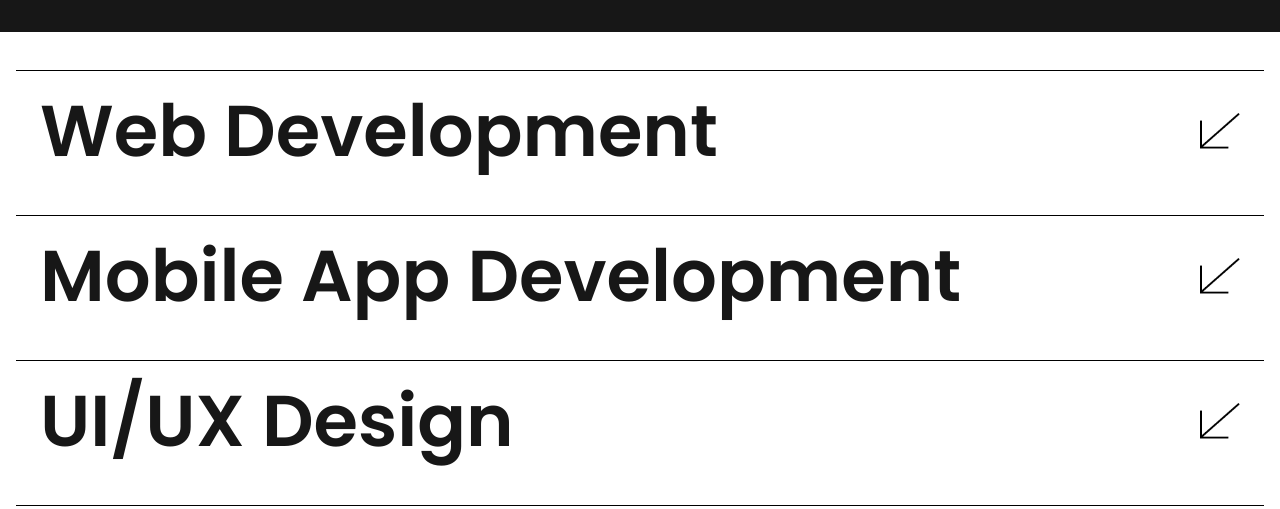
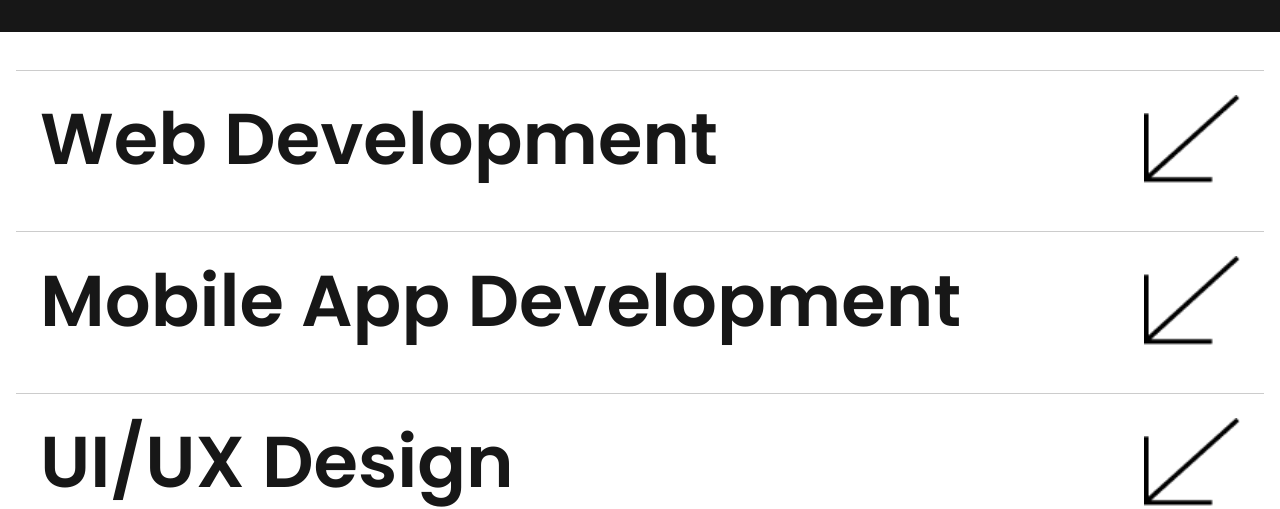
Before and after one commit to Light0777/LandingPage, a Next.js app: page / in a window 1280 px wide. Shown: the part 1568-2077 px from the top of the page. Built offline with nearby package versions, Linux system fonts and the light colour scheme.

Commit message:
gsap animation

```diff
--- a/app/components/navbar.tsx
+++ b/app/components/navbar.tsx
@@ -198,7 +198,7 @@ export default function Navbar() {
                 {/* Chat Messages */}
                 <div className="flex-1 p-4 md:p-6 overflow-y-auto flex flex-col gap-4 min-h-0">
                     {/* Gradient Welcome Message */}
-                    <div className="w-full h-auto min-h-30 sm:h-70 relative bg-[url('/gradient.jpg')] bg-cover bg-center rounded-xl md:rounded-2xl shadow-lg">
+                    <div className="w-full h-auto min-h-50 sm:h-70 relative bg-[url('/gradient.jpg')] bg-cover bg-center rounded-xl md:rounded-2xl shadow-lg">
                         <div className="absolute bottom-0 left-0 p-4 md:p-6">
                             <p className="text-white text-2xl sm:text-3xl md:text-7xl font-bold drop-shadow-md tracking-tighter">
                                 Hello!
--- a/app/components/service.tsx
+++ b/app/components/service.tsx
@@ -1,12 +1,21 @@
 // app/services/page.tsx
 "use client";
 
-import { useState } from "react";
+import { useState, useRef, useEffect } from "react";
 import Image from "next/image";
+import { CircleSmall } from "lucide-react";
+import { gsap } from "gsap";
+import { ScrollTrigger } from "gsap/ScrollTrigger";
+
+// Register ScrollTrigger plugin
+gsap.registerPlugin(ScrollTrigger);
 
 interface ServiceItem {
     question: string;
-    answer: string;
+    answer: {
+        text: string;
+        points: string[];
+    };
     image?: {
         src: string;
         alt: string;
@@ -16,22 +25,123 @@ interface ServiceItem {
 export default function ServicesPage() {
     const [openIndex, setOpenIndex] = useState<number | null>(null);
 
+    // Refs for animations
+    const pageRef = useRef<HTMLDivElement>(null);
+    const titleRef = useRef<HTMLHeadingElement>(null);
+    const serviceRefs = useRef<(HTMLDivElement | null)[]>([]);
+
     const toggleFAQ = (index: number) => {
         setOpenIndex(openIndex === index ? null : index);
+
+        // Animate the expanded content
+        if (openIndex !== index) {
+            const content = document.getElementById(`service-content-${index}`);
+            if (content) {
+                gsap.fromTo(content,
+                    { opacity: 0, y: 20 },
+                    { opacity: 1, y: 0, duration: 0.6, ease: "power2.out" }
+                );
+            }
+        }
     };
+
+    // Initialize animations
+    useEffect(() => {
+        // Make sure everything is visible first
+        gsap.set([titleRef.current, ...serviceRefs.current.filter(Boolean)], {
+            opacity: 1,
+            y: 0
+        });
+
+        const ctx = gsap.context(() => {
+            // Fade in title from below
+            gsap.from(titleRef.current, {
+                scrollTrigger: {
+                    trigger: titleRef.current,
+                    start: "top 80%",
+                    end: "bottom 20%",
+                    toggleActions: "play none none none"
+                },
+                y: 50,
+                opacity: 0,
+                duration: 1,
+                ease: "power2.out"
+            });
+
+            // Animate each service item on scroll
+            serviceRefs.current.forEach((ref, index) => {
+                if (!ref) return;
+
+                gsap.from(ref, {
+                    scrollTrigger: {
+                        trigger: ref,
+                        start: "top 85%",
+                        end: "bottom 20%",
+                        toggleActions: "play none none none"
+                    },
+                    y: 60,
+                    opacity: 0,
+                    duration: 0.8,
+                    delay: index * 0.1,
+                    ease: "power2.out"
+                });
+            });
+
+        }, pageRef);
+
+        return () => ctx.revert();
+    }, []);
 
     const services: ServiceItem[] = [
         {
             question: "Web Development",
-            answer: "We build modern, responsive websites using the latest technologies like React, Next.js, and TailwindCSS. Our sites are optimized for performance, SEO, and user experience. From simple landing pages to complex web applications, we deliver scalable solutions that grow with your business.",
+            answer: {
+                text: "We build modern, responsive websites using the latest technologies optimized for performance, SEO, and user experience.",
+                points: [
+                    "React.js",
+                    "Next.js",
+                    "Vue.js",
+                    "Nuxt.js",
+                    "Angular",
+                    "Svelte",
+                    "TypeScript",
+                    "JavaScript",
+                    "TailwindCSS",
+                    "CSS/SCSS",
+                    "HTML5",
+                    "Redux",
+                    "Zustand",
+                    "Framer",
+                    "GSAP",
+                    "Three.js",
+                    "Shadcn UI",
+                    "Material UI",
+                    "Chakra UI",
+                    "Radix UI",
+                    "Storybook",
+                    "Vite",
+                    "Webpack",
+                    "PWA"
+                ]
+            },
             image: {
-                src: "https://images.unsplash.com/photo-1581291518633-83b4ebd1d83e?w=800&auto=format&fit=crop",
+                src: "/webdev.png",
                 alt: "Web Development"
             }
         },
         {
             question: "Mobile App Development",
-            answer: "Native and cross-platform mobile applications for iOS and Android. We use React Native and Flutter to deliver high-quality apps with smooth performance and beautiful interfaces. Your users will love the experience across all devices.",
+            answer: {
+                text: "Native and cross-platform mobile applications for iOS and Android. We use React Native and Flutter to deliver high-quality apps with smooth performance and beautiful interfaces.",
+                points: [
+                    "React Native",
+                    "Flutter",
+                    "Swift",
+                    "Kotlin",
+                    "iOS & Android",
+                    "Expo"
+                ]
+            },
             image: {
                 src: "https://images.unsplash.com/photo-1512941937669-90a1b58e7e9c?w=800&auto=format&fit=crop",
                 alt: "Mobile App Development"
@@ -39,7 +149,17 @@ export default function ServicesPage() {
         },
         {
             question: "UI/UX Design",
-            answer: "User-centered design that focuses on creating intuitive, beautiful interfaces. We handle everything from wireframes to high-fidelity prototypes, ensuring your product is not only visually stunning but also a joy to use.",
+            answer: {
+                text: "User-centered design that focuses on creating intuitive, beautiful interfaces. We handle everything from wireframes to high-fidelity prototypes.",
+                points: [
+                    "Wireframes",
+                    "Prototypes",
+                    "User Research",
+                    "UI Design",
+                    "UX Strategy",
+                    "Design Systems"
+                ]
+            },
             image: {
                 src: "https://images.unsplash.com/photo-1561070791-2526d30994b5?w=800&auto=format&fit=crop",
                 alt: "UI/UX Design"
@@ -47,7 +167,17 @@ export default function ServicesPage() {
         },
         {
             question: "Digital Marketing",
-            answer: "Comprehensive digital marketing strategies including SEO, social media, and content marketing to help your business grow online. We analyze data and optimize campaigns to maximize your ROI.",
+            answer: {
+                text: "Comprehensive digital marketing strategies including SEO, social media, and content marketing to help your business grow online.",
+                points: [
+                    "SEO",
+                    "Social Media",
+                    "Content Marketing",
+                    "Email Campaigns",
+                    "Analytics",
+                    "PPC Advertising"
+                ]
+            },
             image: {
                 src: "https://images.unsplash.com/photo-1533750516457-a7f992034fec?w=800&auto=format&fit=crop",
                 alt: "Digital Marketing"
@@ -55,7 +185,17 @@ export default function ServicesPage() {
         },
         {
             question: "Cloud Services",
-            answer: "Scalable cloud solutions on AWS, Google Cloud, and Azure. We help you migrate, manage, and optimize your infrastructure for better performance, security, and cost efficiency.",
+            answer: {
+                text: "Scalable cloud solutions on AWS, Google Cloud, and Azure. We help you migrate, manage, and optimize your infrastructure.",
+                points: [
+                    "AWS",
+                    "Google Cloud",
+                    "Azure",
+                    "Docker",
+                    "Kubernetes",
+                    "Cloud Migration"
+                ]
+            },
             image: {
                 src: "https://images.unsplash.com/photo-1451187580459-43490279c0fa?w=800&auto=format&fit=crop",
                 alt: "Cloud Services"
@@ -63,7 +203,17 @@ export default function ServicesPage() {
         },
         {
             question: "AI & Machine Learning",
-            answer: "Custom AI solutions including chatbots, recommendation engines, and predictive analytics to give your business a competitive edge. We turn your data into actionable insights.",
+            answer: {
+                text: "Custom AI solutions including chatbots, recommendation engines, and predictive analytics to give your business a competitive edge.",
+                points: [
+                    "Chatbots",
+                    "Recommendation Engines",
+                    "Predictive Analytics",
+                    "OpenAI",
+                    "LangChain",
+                    "TensorFlow"
+                ]
+            },
             image: {
                 src: "https://images.unsplash.com/photo-1555255707-c07966088b7b?w=800&auto=format&fit=crop",
                 alt: "AI & Machine Learning"
@@ -72,10 +222,13 @@ export default function ServicesPage() {
     ];
 
     return (
-        <main className="min-h-screen relative">
+        <main ref={pageRef} className="min-h-screen relative overflow-x-hidden bg-white">
             {/* Main content */}
             <div className="relative z-10 mx-auto px-4 py-16 md:py-24">
-                <h1 className="text-7xl md:text-8xl lg:text-9xl font-thin tracking-tighter mb-16">
+                <h1
+                    ref={titleRef}
+                    className="text-7xl md:text-8xl lg:text-9xl font-thin tracking-tighter mb-16"
+                >
                     Services
                 </h1>
 
@@ -83,63 +236,86 @@ export default function ServicesPage() {
                     {services.map((service, index) => (
                         <div
                             key={index}
-                            className="group border-t border-black"
+                            ref={el => { serviceRefs.current[index] = el; }}
+                            className="group border-t border-black/20"
                         >
                             <button
                                 onClick={() => toggleFAQ(index)}
-                                className="w-full px-6 py-6 text-left flex justify-between items-center gap-0 transition-all duration-200"
+                                className="w-full px-4 sm:px-6 py-6 text-left flex justify-between items-center gap-4 transition-all duration-200 hover:bg-gray-50/50"
                                 aria-expanded={openIndex === index}
                             >
-                                <span className="text-xl md:text-7xl font-semibold">
+                                <span className="text-2xl sm:text-4xl md:text-5xl lg:text-7xl font-semibold">
                                     {service.question}
                                 </span>
                                 <span
-                                    className={`text-gray-400 dark:text-gray-500 transform transition-all duration-300 text-sm rounded-full w-10 h-10 flex items-center justify-center ${openIndex === index ? "-rotate-50" : ""
-                                        }`}
+                                    className={`transform transition-all duration-300 flex items-center justify-center ${
+                                        openIndex === index ? "rotate-180" : ""
+                                    }`}
                                 >
                                     <img
                                         src="/arrow.png"
                                         alt="arrow"
-                                        className="w-10 sm:w-24 h-auto"
+                                        className="w-8 sm:w-12 md:w-16 lg:w-24 h-auto"
                                     />
                                 </span>
                             </button>
 
                             <div
-                                className={`transition-all duration-500 ease-in-out ${openIndex === index ? "max-h-150 opacity-100" : "max-h-0 opacity-0"
-                                    } overflow-hidden`}
+                                id={`service-content-${index}`}
+                                className={`transition-all duration-500 ease-in-out ${
+                                    openIndex === index ? "max-h-500 opacity-100" : "max-h-0 opacity-0"
+                                } overflow-hidden`}
                             >
-                                <div className="px-6 space-y-4 grid sm:flex">
-                                    <div className=" pt-4">
-                                        <p className=" leading-relaxed">
-                                            {service.answer}
-                                        </p>
-                                    </div>
-
+                                <div className="px-4 sm:px-6 pb-6 space-y-6 md:space-y-0 md:flex md:gap-8 lg:gap-12 xl:gap-16 md:items-start">
+                                    {/* Image */}
                                     {service.image && (
-                                        <div className="relative w-full h-120 rounded-lg overflow-hidden">
+                                        <div
+                                            className="service-image relative w-full md:w-80 lg:w-96 xl:w-125 2xl:w-150 h-64 md:h-56 lg:h-64 xl:h-80 2xl:h-96 shrink-0 rounded-2xl overflow-hidden cursor-pointer"
+                                        >
                                             <Image
                                                 src={service.image.src}
                                                 alt={service.image.alt}
                                                 fill
-                                                className="object-cover transform group-hover:scale-105 transition-transform duration-500"
-                                                sizes="(max-width: 768px) 100vw, (max-width: 1200px) 50vw, 33vw"
+                                                className="object-cover"
+                                                sizes="(max-width: 768px) 100vw, 500px"
                                             />
                                         </div>
                                     )}
+
+                                    {/* Text */}
+                                    <div className="flex-1">
+                                        <p className="text-lg sm:text-xl md:text-2xl leading-relaxed font-medium mb-4">
+                                            {service.answer.text}
+                                        </p>
+                                        <p className="text-base sm:text-lg md:text-xl font-medium mb-3">
+                                            Technologies we trust in:
+                                        </p>
+
+                                        {/* Responsive grid for points */}
+                                        <div className="grid grid-cols-2 sm:grid-cols-3 lg:grid-cols-2 xl:grid-cols-3 gap-2 sm:gap-3">
+                                            {service.answer.points.map((point, i) => (
+                                                <div
+                                                    key={i}
+                                                    className="flex items-start gap-2 text-sm sm:text-base md:text-lg"
+                                                >
+                                                    <span className="text-black mt-1 shrink-0">
+                                                        <CircleSmall strokeWidth={1} fill="black" size={14} />
+                                                    </span>
+                                                    <span className="font-light leading-tight">{point}</span>
+                                                </div>
+                                            ))}
+                                        </div>
+                                    </div>
                                 </div>
                             </div>
                         </div>
                     ))}
                 </div>
-
-                {/* Contact section */}
-                <div className="mt-16 text-center"></div>
             </div>
 
-            {/* Bottom blur from your original CSS */}
+            {/* Bottom blur */}
             <div
-                className="fixed bottom-0 left-0 w-full h-50 pointer-events-none z-40"
+                className="fixed bottom-0 left-0 w-full h-32 sm:h-40 md:h-50 pointer-events-none z-40"
                 style={{
                     backdropFilter: "blur(8px)",
                     WebkitBackdropFilter: "blur(8px)",
@@ -150,7 +326,6 @@ export default function ServicesPage() {
                     boxShadow: "inset 0 1px 0 rgba(255, 255, 255, 0.1)"
                 }}
             >
-                {/* Noise overlay */}
                 <div
                     className="absolute inset-0 opacity-[0.02] mix-blend-soft-light pointer-events-none"
                     style={{
```
Also changed, not shown: public/webdev.png (added).
